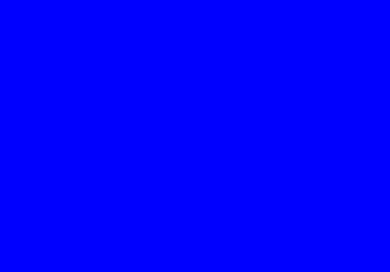
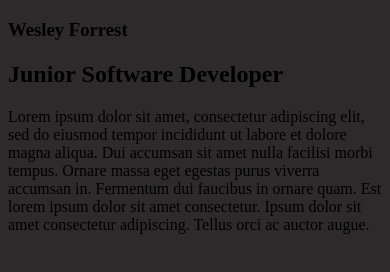
Before and after one commit to wesleyforrest/portfolio, a plain HTML site: page index.html in a window 390 px wide. Drawn offline with Linux system fonts and the light colour scheme.

Commit message:
colors added to scss

```diff
--- a/index.html
+++ b/index.html
@@ -7,5 +7,18 @@
     <title>Wesley Forrest's Portfolio</title>
     <link rel="stylesheet" href="./styles/style.css" />
   </head>
-  <body></body>
+  <body class="container">
+    <header class="header"><h3 class="header__name">Wesley Forrest</h3></header>
+    <section class="about">
+      <h1 class="about__job">Junior Software Developer</h1>
+      <p class="about__me">
+        Lorem ipsum dolor sit amet, consectetur adipiscing elit, sed do eiusmod
+        tempor incididunt ut labore et dolore magna aliqua. Dui accumsan sit
+        amet nulla facilisi morbi tempus. Ornare massa eget egestas purus
+        viverra accumsan in. Fermentum dui faucibus in ornare quam. Est lorem
+        ipsum dolor sit amet consectetur. Ipsum dolor sit amet consectetur
+        adipiscing. Tellus orci ac auctor augue.
+      </p>
+    </section>
+  </body>
 </html>
--- /dev/null
+++ b/styles/_colors.scss
@@ -0,0 +1,4 @@
+$primary-background-color: #2c2a2a;
+$secondary-background-color: #3b3636;
+$primary-text-color: #ffffff;
+$secondry-text-color: #d9bea5;
--- a/styles/style.scss
+++ b/styles/style.scss
@@ -1,5 +1,5 @@
 @media screen and (max-width: 480px) {
   body {
-    background-color: blue;
+    background-color: #2c2a2a;
   }
 }
```
Also changed, not shown: styles/_background.scss (added), styles/style.css, 1 other file.
